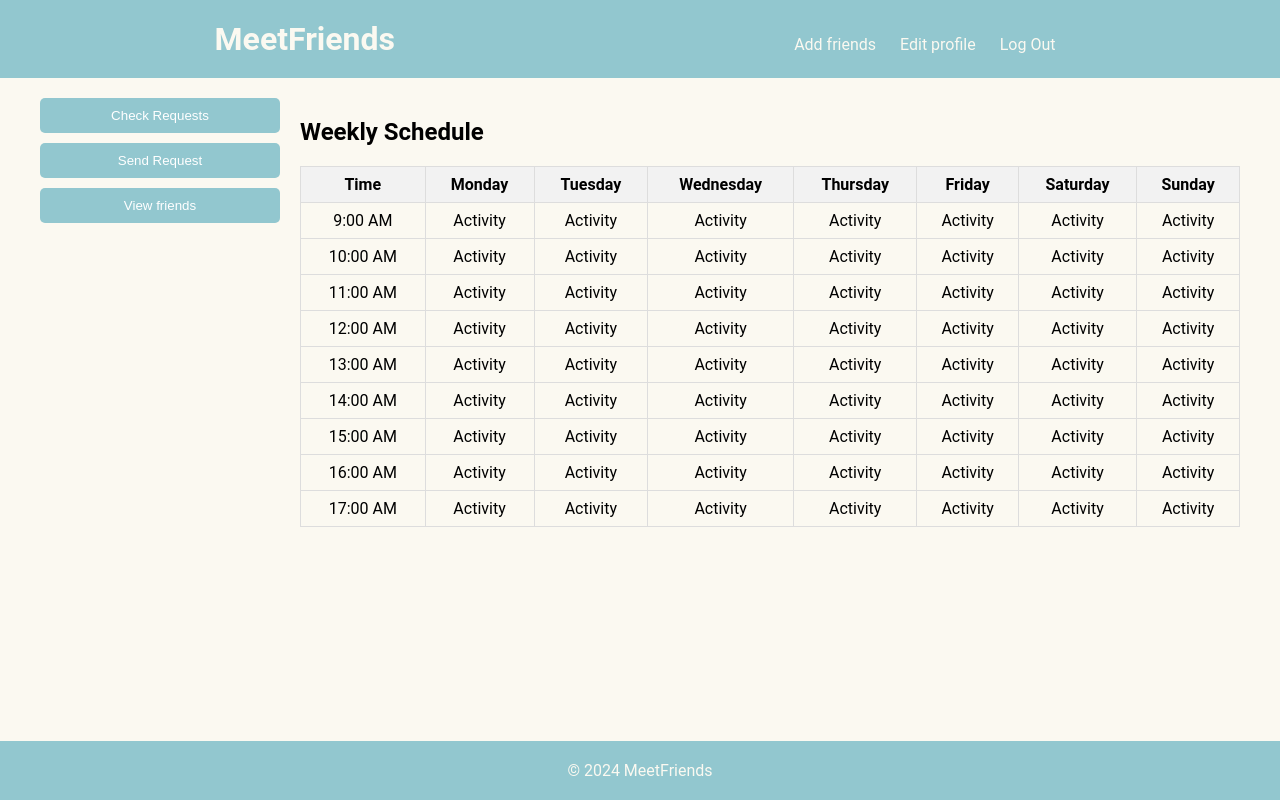
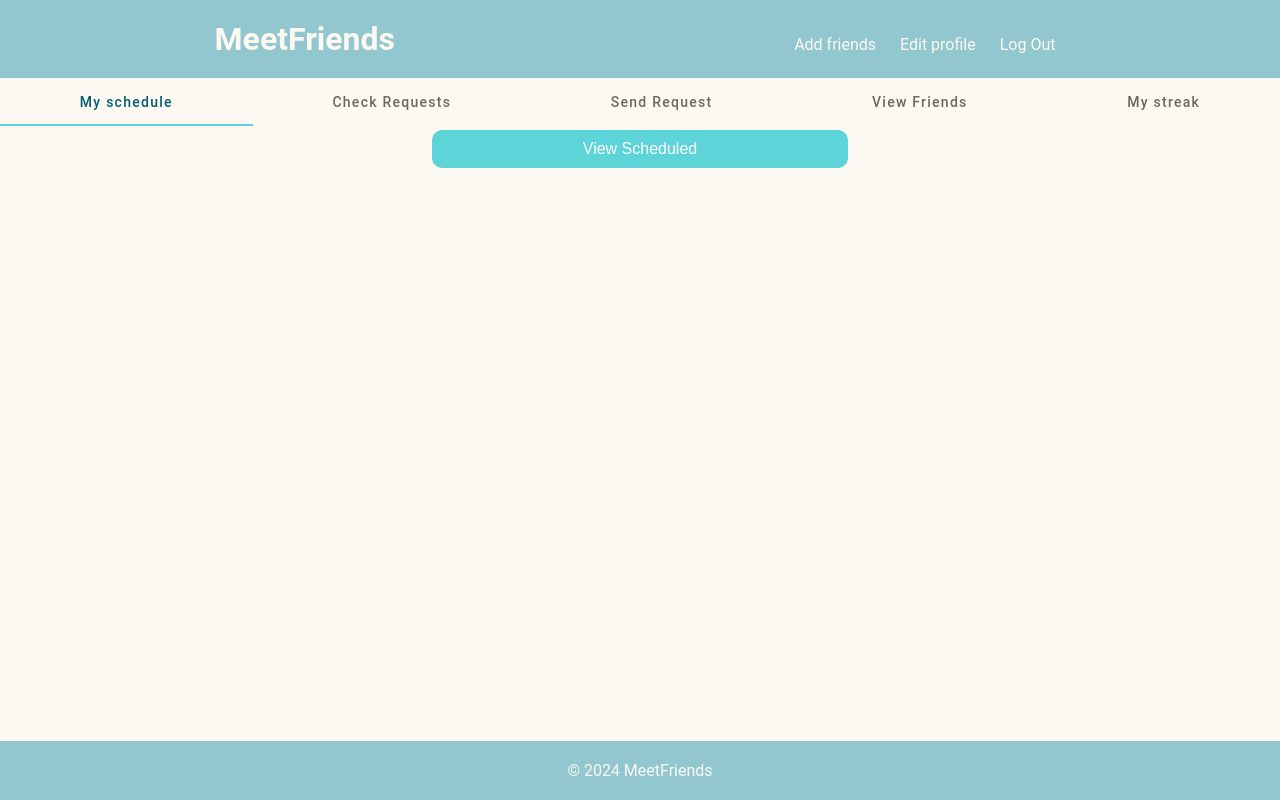
Before and after one commit to leksonn/MeetFriends-frontend, an Angular app: page /home in a window 1280 px wide. Built offline with nearby package versions, Linux system fonts and the light colour scheme.

Commit message:
Amna merged branches

```diff
--- a/src/app/homepage/homepage.component.css
+++ b/src/app/homepage/homepage.component.css
@@ -1,54 +1,43 @@
-.container {
-  max-width: 1200px;
-  margin: 0 auto;
-  padding: 20px;
-  display: flex;
+* {
+  margin: 0;
+  padding: 0;
+  box-sizing: border-box;
 }
 
-.sidebar {
-  width: 20%;
+.mat-mdc-tab-group, .mat-mdc-tab-nav-bar {
+  --mat-tab-header-inactive-label-text-color: rgb(14 7 7 / 60%);
+  --mat-tab-header-inactive-hover-label-text-color: rgba(25, 154, 183);
+  --mat-tab-header-active-label-text-color: rgba(5, 93, 117);
+  --mat-tab-header-active-ripple-color: #53d4bd;
+  --mat-tab-header-inactive-ripple-color: #43c7ca;
+  --mat-tab-header-active-focus-label-text-color: rgba(5, 93, 117);
+  --mdc-tab-indicator-active-indicator-color: #5cd4d8;
+  --mat-tab-header-active-focus-indicator-color: #5cd4d8;
 }
 
-.main-content {
-  flex: 1;
-  margin-left: 20px;
+.position{
+  display: grid;
+  grid-template-columns:  1fr 1fr 1fr;
+  gap: 10px;
 }
 
-.button, .small-button {
-  width: 100%;
-  padding: 10px;
-  margin-bottom: 10px;
-  background-color: #92C7CF;
-  color: #fff;
+.dugme{
+  grid-column-start: 2;
+  background-color:#5cd4d8;
   border: none;
-  border-radius: 5px;
+  color: white;
+  padding: 10px 24px;
+  text-align: center;
+  text-decoration: none;
+  display: inline-block;
+  font-size: 16px;
+  margin: 4px 2px;
+  transition-duration: 0.4s;
   cursor: pointer;
-  text-align: center;
+  border-radius: 10px;
 }
 
-.button:hover, .small-button:hover {
-  background-color: #4a9da9;
+.dugme:hover {
+  background-color: #92C7CF;
+  color: white;
 }
-
-.buttons {
-  margin-bottom: 20px;
-}
-
-.schedule {
-  margin-top: 20px;
-}
-
-table {
-  width: 100%;
-  border-collapse: collapse;
-}
-
-th, td {
-  border: 1px solid #dddddd;
-  padding: 8px;
-  text-align: center;
-}
-
-th {
-  background-color: #f2f2f2;
-}
--- a/src/app/homepage/homepage.component.html
+++ b/src/app/homepage/homepage.component.html
@@ -1,113 +1,20 @@
-<div class="container">
-    <div class="sidebar">
-        <button class="button"> Check Requests </button>
-        <button class="button"> Send Request </button>
-        <button class="button"> View friends </button>
+<mat-tab-group >
+    <mat-tab label="My schedule"> <div class="position">
+        <button class="dugme" mat-raised-button color="primary" (click)="redirectToMeetup()">View Scheduled</button>
+    </div> </mat-tab>
+    <mat-tab label="Check Requests"><div class="position">
+        <button class="dugme" mat-raised-button color="primary" (click)="redirectToMeetup()">Do you have any new request?</button>
     </div>
-    <div class="main-content">
-        <div class="schedule">
-            <h2>Weekly Schedule</h2>
-            <table>
-                <tr>
-                    <th>Time</th>
-                    <th>Monday</th>
-                    <th>Tuesday</th>
-                    <th>Wednesday</th>
-                    <th>Thursday</th>
-                    <th>Friday</th>
-                    <th>Saturday</th>
-                    <th>Sunday</th>
-                </tr>
-                <tr>
-                    <td>9:00 AM</td>
-                    <td>Activity</td>
-                    <td>Activity</td>
-                    <td>Activity</td>
-                    <td>Activity</td>
-                    <td>Activity</td>
-                    <td>Activity</td>
-                    <td>Activity</td>
-                </tr>
-                <tr>
-                    <td>10:00 AM</td>
-                    <td>Activity</td>
-                    <td>Activity</td>
-                    <td>Activity</td>
-                    <td>Activity</td>
-                    <td>Activity</td>
-                    <td>Activity</td>
-                    <td>Activity</td>
-                </tr><tr>
-                <td>11:00 AM</td>
-                <td>Activity</td>
-                <td>Activity</td>
-                <td>Activity</td>
-                <td>Activity</td>
-                <td>Activity</td>
-                <td>Activity</td>
-                <td>Activity</td>
-            </tr>
-                <tr>
-                    <td>12:00 AM</td>
-                    <td>Activity</td>
-                    <td>Activity</td>
-                    <td>Activity</td>
-                    <td>Activity</td>
-                    <td>Activity</td>
-                    <td>Activity</td>
-                    <td>Activity</td>
-                </tr>
-                <tr>
-                    <td>13:00 AM</td>
-                    <td>Activity</td>
-                    <td>Activity</td>
-                    <td>Activity</td>
-                    <td>Activity</td>
-                    <td>Activity</td>
-                    <td>Activity</td>
-                    <td>Activity</td>
-                </tr>
-                <tr>
-                    <td>14:00 AM</td>
-                    <td>Activity</td>
-                    <td>Activity</td>
-                    <td>Activity</td>
-                    <td>Activity</td>
-                    <td>Activity</td>
-                    <td>Activity</td>
-                    <td>Activity</td>
-                </tr>
-                <tr>
-                    <td>15:00 AM</td>
-                    <td>Activity</td>
-                    <td>Activity</td>
-                    <td>Activity</td>
-                    <td>Activity</td>
-                    <td>Activity</td>
-                    <td>Activity</td>
-                    <td>Activity</td>
-                </tr>
-                <tr>
-                    <td>16:00 AM</td>
-                    <td>Activity</td>
-                    <td>Activity</td>
-                    <td>Activity</td>
-                    <td>Activity</td>
-                    <td>Activity</td>
-                    <td>Activity</td>
-                    <td>Activity</td>
-                </tr>
-                <tr>
-                <td>17:00 AM</td>
-                <td>Activity</td>
-                <td>Activity</td>
-                <td>Activity</td>
-                <td>Activity</td>
-                <td>Activity</td>
-                <td>Activity</td>
-                <td>Activity</td>
-            </tr>
-            </table>
-        </div>
-    </div>
-</div>
+    </mat-tab>
+    <mat-tab label="Send Request"> <div class="position">
+        <button class="dugme" mat-raised-button color="primary" (click)="redirectToMeetup()">Want to meet up?</button>
+    </div> </mat-tab>
+
+    <mat-tab label="View Friends">  <div class="position">
+        <button class="dugme" mat-raised-button color="primary" (click)="redirectToMeetup()">List of your friends</button>
+    </div></mat-tab>
+
+    <mat-tab label="My streak">  <div class="position">
+        <button class="dugme" mat-raised-button color="primary" (click)="redirectToMeetup()">Check Streak</button>
+    </div></mat-tab>
+</mat-tab-group>
--- a/src/app/homepage/homepage.component.ts
+++ b/src/app/homepage/homepage.component.ts
@@ -1,10 +1,24 @@
-import { Component } from '@angular/core';
+import {Component, OnInit} from '@angular/core';
+import {MatTabsModule} from '@angular/material/tabs';
+import {Router} from '@angular/router';
 
 @Component({
   selector: 'app-homepage',
   templateUrl: './homepage.component.html',
-  styleUrl: './homepage.component.css'
+  styleUrl: './homepage.component.css',
+  standalone: true,
+  imports: [MatTabsModule],
 })
-export class HomepageComponent {
+
+export class HomepageComponent implements OnInit{
+  constructor(private router: Router,) { }
+
+  ngOnInit(): void {
+  }
+
+  redirectToMeetup(): void {
+    this.router.navigate(['/meetup']);
+  }
+
 
 }
--- a/src/app/meet-up-confirmation/meet-up-confirmation.component.css
+++ b/src/app/meet-up-confirmation/meet-up-confirmation.component.css
@@ -1,5 +1,25 @@
+.container {
+    display: flex;
+    justify-content: center;
+    align-items: center;
+    height: 80px;
+    width: 30vw;
+    align-content: center;
+    margin: 0 auto;
+}
+
+.box {
+    background-color: #f2f2f2;
+    padding: 20px;
+    border-radius: 10px;
+    box-shadow: 0 0 20px rgba(0, 0, 0, 0.1);
+    width: 80%;
+    max-width: 600px;
+}
+
 .invitation {
     text-align: center;
+    margin-top: 20px;
 }
 
 .accept-btn,
@@ -21,13 +41,39 @@
 
 .streak {
     text-align: center;
-    margin-top: 20px;
-}
-
-.streak p {
-    font-size: 16px;
 }
 
 .streak-count {
     font-weight: bold;
 }
+
+.grid-container {
+    display: grid;
+    grid-template-rows: auto auto;
+    gap: 10px;
+}
+
+.row {
+    display: grid;
+    grid-template-columns: repeat(3, 1fr);
+}
+
+.part {
+    border: 1px solid #ccc;
+    padding: 20px;
+    text-align: center;
+    background-color: #f9f9f9;
+    border-radius: 10px;
+    box-shadow: 0 4px 8px rgba(0, 0, 0, 0.1);
+    align-content: center;
+}
+
+.part2 {
+    grid-column: 1 / -1;
+    border: 1px solid #ccc;
+    padding: 20px;
+    text-align: center;
+    background-color: #f9f9f9;
+    border-radius: 10px;
+    box-shadow: 0 4px 8px rgba(0, 0, 0, 0.1);
+}
--- a/src/app/meet-up-confirmation/meet-up-confirmation.component.html
+++ b/src/app/meet-up-confirmation/meet-up-confirmation.component.html
@@ -1,10 +1,20 @@
-
-<div class="invitation">
-    <p>You have received an invitation from a friend.</p>
-    <button class="accept-btn">Accept</button>
-    <button class="reject-btn">Reject</button>
+<div class="grid-container">
+    <div class="row">
+        <div class="part">
+            <div class="container">
+                <h2 class="streak"> Meet up streak is <br> {{ getStreak() }}</h2>
+            </div>
+        </div>
+        <div class="part">You have been meeting for how many days<br>*when connected to the base*</div>
+        <div class="part">Graph will go here</div>
+    </div>
+    <div class="row">
+        <div class="part part2">
+            <div class="invitation">
+                <p>Did your meetup happen?</p>
+                <button class="accept-btn" (click)="increaseStreak()">Yes</button>
+                <button class="reject-btn" >No</button>
+            </div>
+        </div>
+    </div>
 </div>
-
-<div class="streak">
-    <p> Your meetup streak with this friend: <span class="streak-count">3</span> times</p>
-</div>
--- a/src/app/meet-up-confirmation/meet-up-confirmation.component.ts
+++ b/src/app/meet-up-confirmation/meet-up-confirmation.component.ts
@@ -1,4 +1,6 @@
-import { Component } from '@angular/core';
+import {Component} from '@angular/core';
+import {Subject} from 'rxjs/internal/Subject';
+import {MeetUpConfirmationServices} from "../sevices/meet-up-confirmation.service";
 
 @Component({
   selector: 'app-meet-up-confirmation',
@@ -6,5 +8,24 @@ import { Component } from '@angular/core';
   styleUrl: './meet-up-confirmation.component.css'
 })
 export class MeetUpConfirmationComponent {
+  destroy$: Subject<any> = new Subject<any>();
+  changed:boolean=true;
+  streak: number = 0;
+  constructor(private service:MeetUpConfirmationServices) {
+    this.streak = this.service.getBroj();
+  }
 
+  ngOnDestroy(): void {
+    this.destroy$.next(true);
+    this.destroy$.complete();
+  }
+
+  increaseStreak(): void {
+    this.service.setBroj();
+    this.streak = this.service.getBroj();
+  }
+
+  getStreak(): number {
+    return this.streak;
+  }
 }
--- /dev/null
+++ b/src/app/sevices/meet-up-confirmation.service.ts
@@ -0,0 +1,21 @@
+import {Injectable} from '@angular/core';
+
+@Injectable ()
+export class MeetUpConfirmationServices {
+    broj: number = 50;
+    mssg: string = " Meet up streak is " + this.broj + " times ";
+    constructor() {}
+
+    public getAllStreaks(): string {
+        return this.mssg;
+    }
+
+    public setBroj() {
+        this.broj += 1;
+        console.log(this.broj);
+    }
+
+    public getBroj(): number {
+        return this.broj;
+    }
+}
```
Also changed, not shown: src/app/app-routing.module.ts (+4 -4 lines), src/app/app.module.ts (+17 -14 lines).
